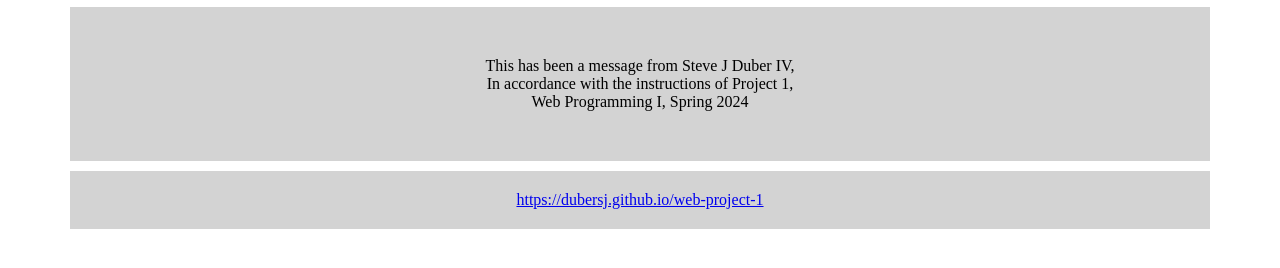
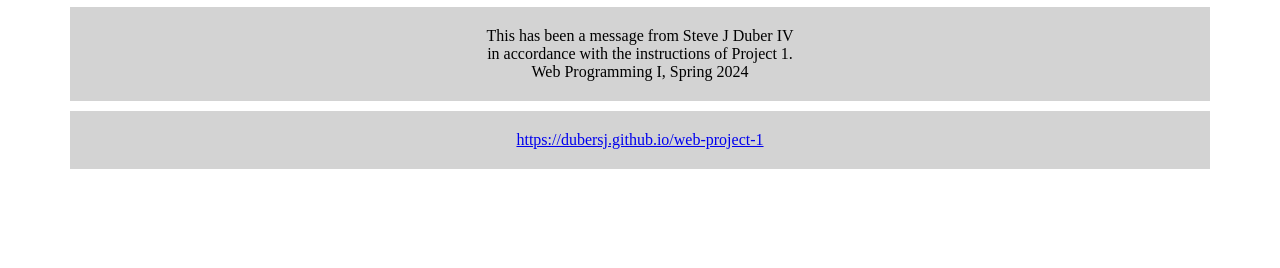
Before and after one commit to dubersj/web-project-1, a plain HTML site: page index.html in a window 1280 px wide. Shown: the part 160-428 px from the top of the page. Drawn offline with Linux system fonts and the light colour scheme.

Commit message:
Update index.html

```diff
--- a/index.html
+++ b/index.html
@@ -27,9 +27,9 @@
         hello, world!
     </div>
     <div class="mainBody">
-        <p>This has been a message from Steve J Duber IV,<br/>
-        In accordance with the instructions of Project 1,<br/>
-        Web Programming I, Spring 2024</p>
+        This has been a message from Steve J Duber IV<br/>
+        in accordance with the instructions of Project 1.<br/>
+        Web Programming I, Spring 2024
     </div>
     <div class="mainBody">
         <a href="https://dubersj.github.io/web-project-1">https://dubersj.github.io/web-project-1</a>
```
